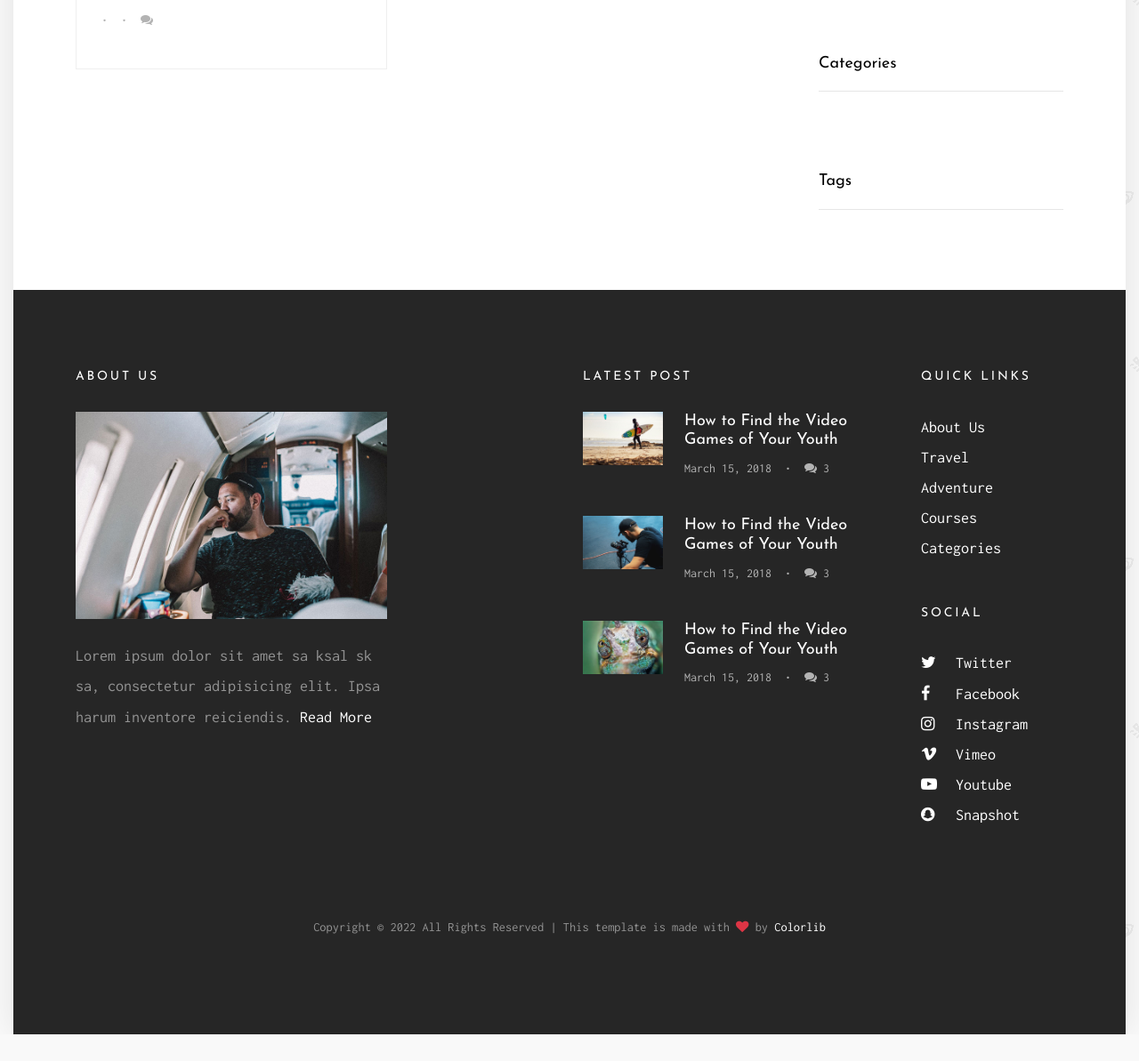
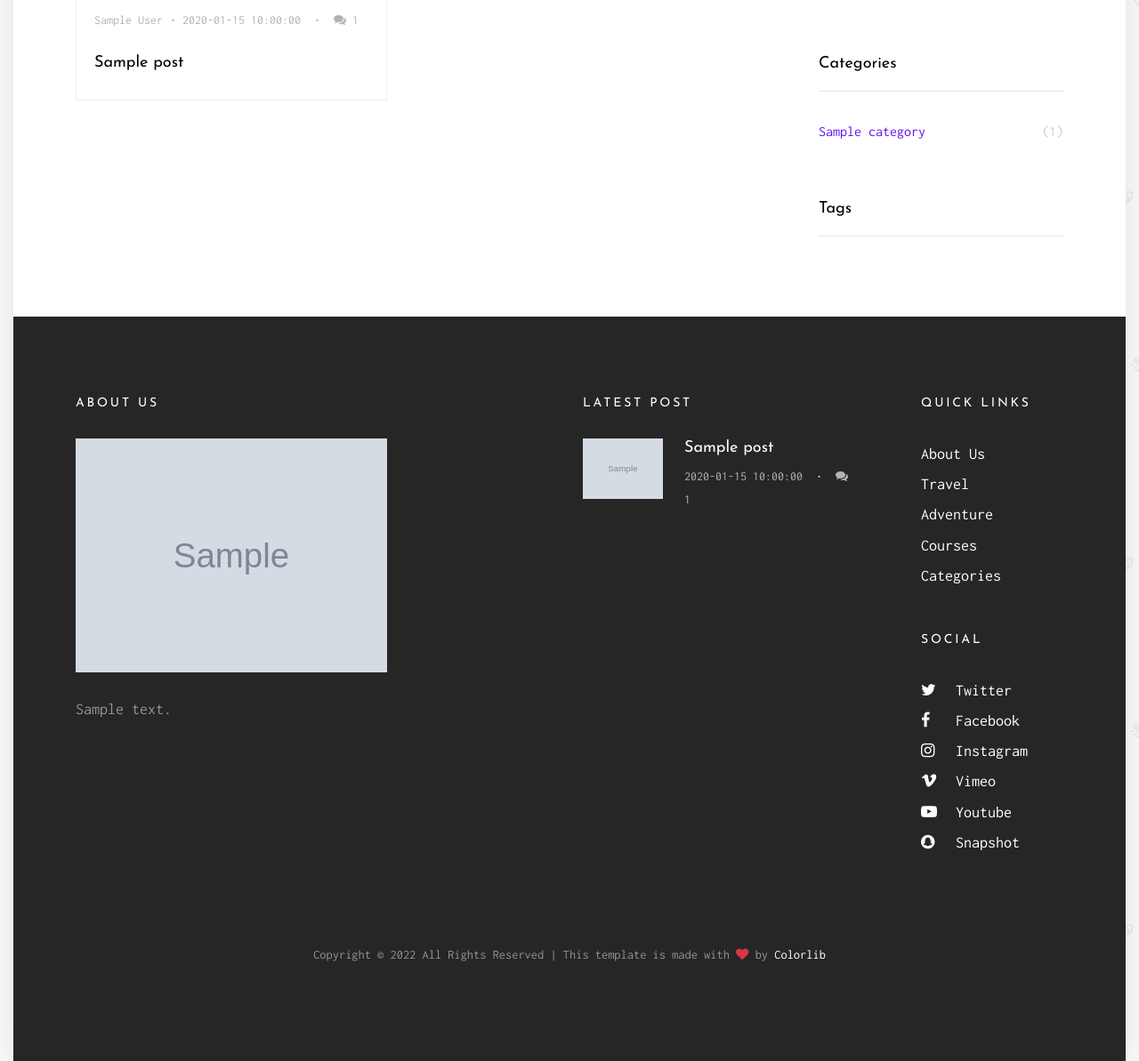
Before and after one commit to Alpheus-godswill1/blogging_system3, a PHP site: page / in a window 1280 px wide. Shown: the part 677-1870 px from the top of the page at 89% size. Before the commit the page ends 1840 px from the top, so only its background shows below. Run offline with PHP 8.4, Linux system fonts and the light colour scheme; tables that the repository leaves empty or names only in its code hold one stand-in row (values such as "Sample post"); grey boxes marked "Sample" are stand-in pictures; some libraries are stand-ins or nearby versions.

Commit message:
wrote alot of script to display data to front pages , sidebar, footer , category all ending with an extension of .php

```diff
--- a/admin/includes/view_post.php
+++ b/admin/includes/view_post.php
@@ -18,7 +18,8 @@
     <th>Delete</th>
   </thead>
   <tbody>
-  <?php //show_posts(); ?>
+    <!-- This php function is written in this directory ./admin/includes/view_post.php -->
+  <?php display_posts(); ?>
   </tbody>
 </table>
 </div>
--- a/includes/category.php
+++ b/includes/category.php
@@ -1,22 +1,31 @@
+<?php include "db.php"?>
 <?php
-// $query = "SELECT * FROM categories ORDER BY cat_id DESC LIMIT 6";
-// $result = mysqli_query($connection, $query);
-  ?>
+//query to get the data gotten from the database.categories table, but with a limit which is 4.
+$sql = "SELECT * FROM categories ORDER BY cat_id DESC LIMIT 4";
 
+//making sure the connection is running properly
+$result = mysqli_query($connect,$sql);
+
+
+//checking if anything goes wrong,then the script should be killed immediately
+if (!$result) {
+  die("Couldn't_call_data_from_database.categories table".mysqli_error($connect));
+}
+?>
 <div class="sidebar-box">
   <h3 class="heading">Categories</h3>
   <ul class="categories">
     <?php
-      // while ($row = mysqli_fetch_array($result)) {
-      //   $cat_id = $row['cat_id'];
-      //   $cat_title = $row['cat_title'];
-      //   $sql = mysqli_query($connection, "SELECT * FROM posts WHERE post_category_id=$cat_id");
-      //   $span = mysqli_num_rows($sql);
-      //   echo "<li><a href='category.php?cat_id=$cat_id'>$cat_title <span>($span)</span></a></li>";
+     //using the while loop to get data from database.categories table
+    while ($row = mysqli_fetch_assoc($result)) {
+      $cat_id = $row['cat_id'];
+      $cat_tit = $row['cat_title'];
+      $sql = mysqli_query($connect, "SELECT * FROM posts WHERE post_category_id=$cat_id");
+      $span = mysqli_num_rows($sql);
 
-      // }
-
-     ?>
-
+      //  echoing out the data in this style.
+      echo "<li><a href='category.php?cat_id=$cat_id'>$cat_tit<span>($span)</span></a></li>";
+    }
+    ?>
   </ul>
 </div>
--- a/includes/footer.php
+++ b/includes/footer.php
@@ -1,13 +1,32 @@
+<?php
+//query to get the data gotten from the database.posts table, but with a limit which is 1.
+$query = "SELECT * FROM posts ORDER BY post_id DESC LIMIT 1";
+$result = mysqli_query($connect, $query);
+
+//get the number of rows in the database.posts table
+$span = mysqli_num_rows($result);
+
+//checking if anything goes wrong,then the script should be killed immediately
+if (!$result) {
+  die("Couldn't_call_data_from_database.posts_table".mysqli_error($connect));
+}else {
+    //using the while loop to get data from database.posts table
+  while($row = mysqli_fetch_assoc($result)){
+    $post_content = $row['post_content'];
+    $post_image = $row['post_image'];
+  ?>
+
+    <!-- echoing out the data in this style. -->
 <footer class="site-footer">
         <div class="container">
           <div class="row mb-5">
             <div class="col-md-4">
               <h3>About Us</h3>
               <p class="mb-4">
-                <img src="images/img_1.jpg" alt="Image placeholder" class="img-fluid">
+                <img src="./admin/images/<?php echo $post_image;?>" alt="Image placeholder" class="img-fluid">
               </p>
 
-              <p>Lorem ipsum dolor sit amet sa ksal sk sa, consectetur adipisicing elit. Ipsa harum inventore reiciendis. <a href="#">Read More</a></p>
+              <p><?php echo $post_content?><a href="#"></a></p>
             </div>
             <div class="col-md-6 ml-auto">
               <div class="row">
@@ -15,42 +34,47 @@
                   <h3>Latest Post</h3>
                   <div class="post-entry-sidebar">
                     <ul>
+            <?php
+  }
+}
+            ?>
+                    <?php
+$query = "SELECT * FROM posts ORDER BY post_id DESC LIMIT 4";
+$result = mysqli_query($connect, $query);
+$span = mysqli_num_rows($result);
+if (!$result) {
+  die("Couldn't_call_data_from_database.posts_table".mysqli_error($connect));
+}else {
+  while($row = mysqli_fetch_assoc($result)){
+    $post_id = $row['post_id'];
+    $post_title = $row['post_title'];
+    $post_author = $row['post_author'];
+    $post_category = $row['post_category'];
+    $post_category_id = $row['post_category_id'];
+    $post_content = $row['post_content'];
+    $post_tags = $row['post_tags'];
+    $post_status = $row['post_status'];
+    $post_image = $row['post_image'];
+    $post_date = $row['post_date'];
+    $post_views = $row['post_views'];
+    $post_comment_count = $row['post_comment_count'];
+
+  ?>
                       <li>
                         <a href="">
-                          <img src="images/img_6.jpg" alt="Image placeholder" class="mr-4">
+                          <img src="./admin/images/<?php echo $post_image;?>" alt="Image placeholder" class="mr-4">
                           <div class="text">
-                            <h4>How to Find the Video Games of Your Youth</h4>
+                            <h4><?php echo $post_title;?></h4>
                             <div class="post-meta">
-                              <span class="mr-2">March 15, 2018 </span> &bullet;
-                              <span class="ml-2"><span class="fa fa-comments"></span> 3</span>
+                              <span class="mr-2"><?php echo $post_date;?></span> &bullet;
+                              <span class="ml-2"><span class="fa fa-comments"></span><?php echo $span;?></span>
                             </div>
                           </div>
                         </a>
                       </li>
-                      <li>
-                        <a href="">
-                          <img src="images/img_3.jpg" alt="Image placeholder" class="mr-4">
-                          <div class="text">
-                            <h4>How to Find the Video Games of Your Youth</h4>
-                            <div class="post-meta">
-                              <span class="mr-2">March 15, 2018 </span> &bullet;
-                              <span class="ml-2"><span class="fa fa-comments"></span> 3</span>
-                            </div>
-                          </div>
-                        </a>
-                      </li>
-                      <li>
-                        <a href="">
-                          <img src="images/img_4.jpg" alt="Image placeholder" class="mr-4">
-                          <div class="text">
-                            <h4>How to Find the Video Games of Your Youth</h4>
-                            <div class="post-meta">
-                              <span class="mr-2">March 15, 2018 </span> &bullet;
-                              <span class="ml-2"><span class="fa fa-comments"></span> 3</span>
-                            </div>
-                          </div>
-                        </a>
-                      </li>
+                      <?php }
+                          }
+                      ?>
                     </ul>
                   </div>
                 </div>
--- a/includes/function.php
+++ b/includes/function.php
@@ -3,7 +3,7 @@
 
 function display_categories(){
     global $connect;
-    $sql = "SELECT * FROM categories";
+    $sql = "SELECT * FROM categories ORDER BY cat_id DESC LIMIT 2 ";
     $result = mysqli_query($connect,$sql);
     if (!$result) {
         die("Could_not_connect_to_database_to_fetch_data_from_it.".mysqli_error($connect));
--- a/includes/posts.php
+++ b/includes/posts.php
@@ -1,35 +1,51 @@
 <?php
-// $query = "SELECT * FROM post ORDER BY post_id DESC";
-// $result = mysqli_query($connection, $query);
+//query to get the data gotten from the database.posts table
+$sql= "SELECT * FROM posts ORDER BY post_id DESC";
 
-// while($row = mysqli_fetch_assoc($result)){
-//   $post_id = $row['post_id'];
-//   $post_title = $row['post_title'];
-//   $post_author = $row['post_author'];
-//   $post_category = $row['post_category'];
-//   $post_category_id = $row['post_category_id'];
-//   $post_content = $row['post_content'];
-//   $post_tags = $row['post_tags'];
-//   $post_status = $row['post_status'];
-//   $post_image = $row['post_image'];
-//   $date = $row['post_date'];
-//   $post_views = $row['post_views'];
-//   $post_comment_count = $row['post_comment_count'];
+//making sure the connection is running properly
+$result = mysqli_query($connect, $sql);
+
+//get the number of rows in the database.posts table
+$span = mysqli_num_rows($result);
+
+
+//checking if anything goes wrong,then the script should be killed immediately
+if (!$result) {
+  die("Couldn't_call_data_from_database.posts_table".mysqli_error($connect));
+}
+else {
+  //using the while loop to get data from database.posts table
+while($row = mysqli_fetch_assoc($result)){
+  $post_id = $row['post_id'];
+  $post_title = $row['post_title'];
+  $post_author = $row['post_author'];
+  $post_category = $row['post_category'];
+  $post_category_id = $row['post_category_id'];
+  $post_content = $row['post_content'];
+  $post_tags = $row['post_tags'];
+  $post_status = $row['post_status'];
+  $post_image = $row['post_image'];
+  $post_date = $row['post_date'];
+  $post_views = $row['post_views'];
+  $post_comment_count = $row['post_comment_count'];
 
   ?>
+     <!-- echoing out the data in this style. -->
   <div class="col-md-6">
-    <a href="single.php?post=<?php //echo $post_id; ?>" class="blog-entry element-animate" data-animate-effect="fadeIn">
-      <img src="admin/images/<?php //echo $post_image;?>" alt="Image placeholder">
+    <a href="single.php?post=<?php echo $post_id; ?>" class="blog-entry element-animate" data-animate-effect="fadeIn">
+      <img src="./admin/images/<?php echo $post_image;?>" alt="Image placeholder">
       <div class="blog-content-body">
         <div class="post-meta">
-          <span class="author mr-2"><?php //echo $post_author;?></span>&bullet;
-          <span class="mr-2"><?php// echo $date;?> </span> &bullet;
-          <span class="ml-2"><span class="fa fa-comments"></span> <?php //echo $post_comment_count;?></span>
+          <span class="author mr-2"><?php echo $post_author;?></span>&bullet;
+          <span class="mr-2"><?php echo $post_date;?> </span> &bullet;
+          <span class="ml-2"><span class="fa fa-comments"></span> <?php echo $post_comment_count;?></span>
         </div>
-        <h2><?php// echo $post_title;?></h2>
+        <h2><?php echo $post_title;?></h2>
       </div>
     </a>
   </div>
 
-<?php//}
+<?php
+}
+}
  ?>
--- a/includes/sidebar.php
+++ b/includes/sidebar.php
@@ -3,38 +3,47 @@
   <div class="post-entry-sidebar">
     <ul>
 <?php
-// $query = "SELECT * FROM post ORDER BY post_id DESC LIMIT 5";
-// $result = mysqli_query($connection, $query);
+//query to get the data gotten from the database.posts table, but with a limit which is 4.
+$query = "SELECT * FROM posts ORDER BY post_id DESC LIMIT 4";
 
-// while($row = mysqli_fetch_assoc($result)){
-//   $post_id = $row['post_id'];
-//   $post_title = $row['post_title'];
-//   $post_author = $row['post_author'];
-//   $post_category = $row['post_category'];
-//   $post_category_id = $row['post_category_id'];
-//   $post_content = $row['post_content'];
-//   $post_tags = $row['post_tags'];
-//   $post_status = $row['post_status'];
-//   $post_image = $row['post_image'];
-//   $date = $row['post_date'];
-//   $post_views = $row['post_views'];
-//   $post_comment_count = $row['post_comment_count'];
+//making sure the connection is running properly
+$result = mysqli_query($connect, $query);
+
+//checking if anything goes wrong,then the script should be killed immediately
+if (!$result) {
+  die("Couldn't_call_data_from_database.posts_table".mysqli_error($connect));
+}else {
+
+     //using the while loop to get data from database.categories table
+  while($row = mysqli_fetch_assoc($result)){
+    $post_id = $row['post_id'];
+    $post_title = $row['post_title'];
+    $post_author = $row['post_author'];
+    $post_category = $row['post_category'];
+    $post_category_id = $row['post_category_id'];
+    $post_content = $row['post_content'];
+    $post_tags = $row['post_tags'];
+    $post_status = $row['post_status'];
+    $post_image = $row['post_image'];
+    $date = $row['post_date'];
+    $post_views = $row['post_views'];
+    $post_comment_count = $row['post_comment_count'];
 
   ?>
-
-
+  <!-- echoing out the data in this style. -->
       <li>
-        <a href="single.php?post=<?php //echo $post_id; ?>">
-          <img src="admin/images/<?php //echo $post_image;?>" alt="Image placeholder" class="mr-4">
+        <a href="single.php?post=<?php echo $post_id; ?>">
+          <img src="admin/images/<?php echo $post_image;?>" alt="Image placeholder" class="mr-4">
           <div class="text">
-            <h4><?php //echo $post_title;?></h4>
+            <h4><?php echo $post_title;?></h4>
             <div class="post-meta">
-              <span class="mr-2"><?php //echo $date;?> </span>
+              <span class="mr-2"><?php echo $date;?> </span>
             </div>
           </div>
         </a>
       </li>
-<?php //}
+<?php }
+}
  ?>
 
  </ul>
--- a/index.php
+++ b/index.php
@@ -30,7 +30,7 @@
                 <form action="search.php" class="search-form" method="post">
                   <div class="form-group">
                     <span class="icon fa fa-search"></span>
-                    <input type="text" name="search" class="form-control" id="s" placeholder="Type a keyword and hit enter">
+                    <input type="text" name="search" class="form-control" id="s" placeholder="Type a keyword...">
                   </div>
                 </form>
               </div>
```
Also changed, not shown: admin/includes/functions.php (+50 -36 lines), admin/images/ingredients-2.png (added), admin/images/salad.png (added), admin/images/seafood.png (added).
